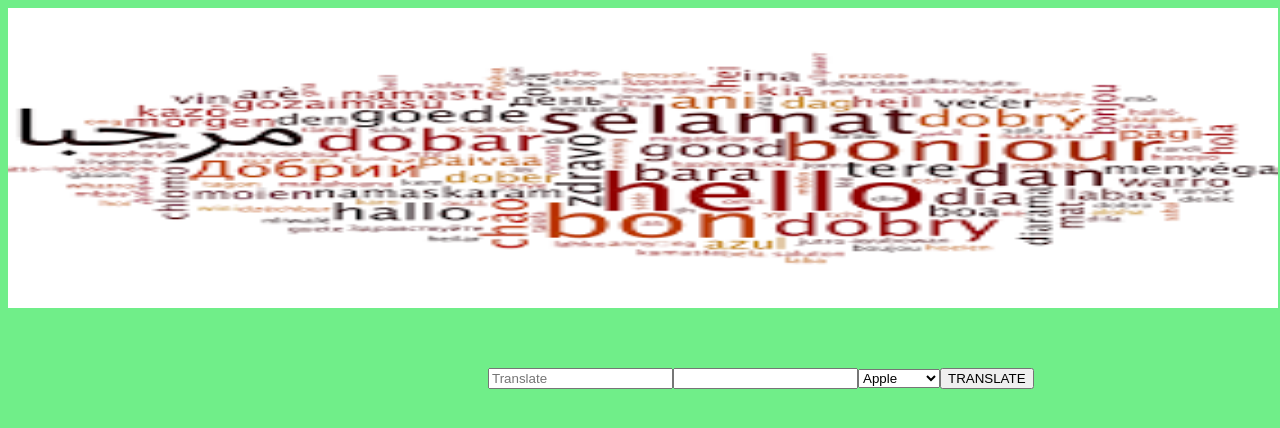
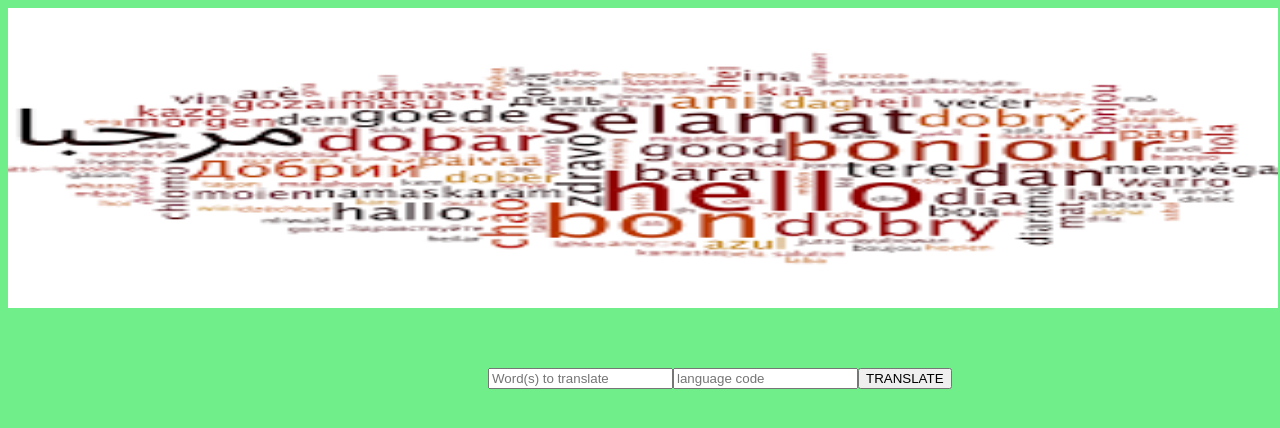
Before and after one commit to glenbuck503/That-Being-Said, a React (Create React App) app: page / in a window 1280 px wide. Shown: the top 428 px of the page. Built offline with nearby package versions, Linux system fonts and the light colour scheme.

Commit message:
working text input to translate and input field for language

```diff
--- a/src/ReusableForm.js
+++ b/src/ReusableForm.js
@@ -46,21 +46,18 @@ function ReusableForm(props) {
 
           type='text'
           name='words'
-          placeholder='Translate' />
+          placeholder='Word(s) to translate' />
           <input
-          onChange={handleChangeLang}/>
+          onChange={handleChangeLang}
 
-          <select value={handleChange}>
-          <option value="A">Apple</option>
-          <option value="B">Banana</option>
-          <option value="C">Cranberry</option>
-        </select>
-
-
+          type='text'
+          name='words'
+          placeholder='language code' />
 
 
         <button onClick={onSubmit} >TRANSLATE</button>
         <p>{translatedWord}</p>
+        <p>{translatedLang}</p>
 
 
 
--- a/src/Words.js
+++ b/src/Words.js
@@ -30,7 +30,7 @@ class Words extends React.Component {
        <ul>
 
           </ul>
-          <h3>{words}</h3>
+          <h3>{words.text}</h3>
 
         </React.Fragment>
       );
```
